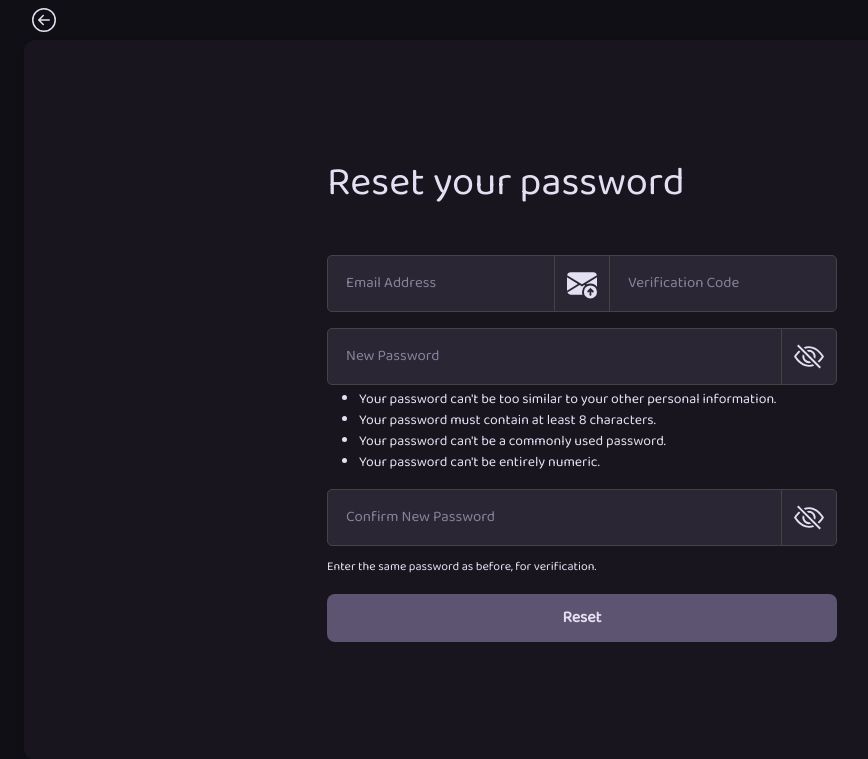
After one commit to Alex-SA1/Efficient-Study-Platform, a Django app: template website/templates/reset_password.html in a window 1280 px wide. The commit adds this page. Shown: the top 759 px of the page, without its empty margins (58-926 px from the left). Run offline with Django 3.2, Linux system fonts and the light colour scheme; the template is opened without the code that fills it, so the values that code supplies are empty; some libraries are stand-ins or nearby versions.

Commit message:
add forgot password

```diff
--- /dev/null
+++ b/website/static/css/reset_password.css
@@ -0,0 +1,66 @@
+@import url("https://fonts.googleapis.com/css2?family=Baloo+2&display=swap");
+
+body {
+    font-family: "Baloo 2", cursive;
+    color: #e4e0f3;
+    text-rendering: optimizeLegibility;
+    font-weight: initial;
+    background: #110f16;
+}
+
+.minimal-form {
+    background: #18151f;
+    padding: 3rem;
+    border-radius: 12px;
+    box-shadow: 0 5px 15px rgba(0, 0, 0, 0.03);
+}
+
+.minimal-form .form-control {
+    background: #2a2633;
+    border-color: #444;
+    padding: 14px 18px;
+    font-size: 15px;
+    transition: all 0.2s ease;
+    color: #e4e0f3;
+    border-top-left-radius: 5px;
+    border-bottom-left-radius: 5px;
+    border-top-right-radius: 5px;
+    border-bottom-right-radius: 5px
+}
+
+.minimal-form .form-control::placeholder {
+    color: #88829c;
+}
+
+.minimal-form .form-control:focus {
+    background: #332e41;
+    border-color: #7f5fd7;
+    box-shadow: 0 0 0 3px rgba(127, 95, 215, 0.35);
+    outline: none;
+}
+
+.minimal-form .btn-submit {
+    background: #5c5470;
+    border: none;
+    border-radius: 0.5rem;
+    padding: 12px 0;
+    font-weight: 600;
+    width: 100%;
+    color: #e4e0f3;
+}
+
+.minimal-form .btn-submit:hover {
+    background: #6e6584;
+}
+
+.minimal-form a {
+    color: #e4e0f3;
+}
+
+.minimal-form .form-text li {
+    color: #e4e0f3;
+}
+
+.minimal-form .helptext .form-text small {
+    color: #e4e0f3;
+}
--- /dev/null
+++ b/website/static/js/reset_password.js
@@ -0,0 +1,26 @@
+function showPassword(passwordInputFieldId, inputFieldSVGId) {
+  var input = document.getElementById(passwordInputFieldId);
+  if (input.type == "password") {
+    input.type = "text";
+  }
+  else {
+    input.type = "password";
+  }
+
+  var svgButton = document.getElementById(inputFieldSVGId)
+  if (input.type == "text") {
+    // set the svg to open eye because the password is shown
+    svgButton.innerHTML = `
+            <path d="M16 8s-3-5.5-8-5.5S0 8 0 8s3 5.5 8 5.5S16 8 16 8M1.173 8a13 13 0 0 1 1.66-2.043C4.12 4.668 5.88 3.5 8 3.5s3.879 1.168 5.168 2.457A13 13 0 0 1 14.828 8q-.086.13-.195.288c-.335.48-.83 1.12-1.465 1.755C11.879 11.332 10.119 12.5 8 12.5s-3.879-1.168-5.168-2.457A13 13 0 0 1 1.172 8z" />
+            <path d="M8 5.5a2.5 2.5 0 1 0 0 5 2.5 2.5 0 0 0 0-5M4.5 8a3.5 3.5 0 1 1 7 0 3.5 3.5 0 0 1-7 0" />
+        `;
+  }
+  else {
+    // set the svg to closed eye because the password is hidden
+    svgButton.innerHTML = `
+            <path d="M13.359 11.238C15.06 9.72 16 8 16 8s-3-5.5-8-5.5a7 7 0 0 0-2.79.588l.77.771A6 6 0 0 1 8 3.5c2.12 0 3.879 1.168 5.168 2.457A13 13 0 0 1 14.828 8q-.086.13-.195.288c-.335.48-.83 1.12-1.465 1.755q-.247.248-.517.486z"/>
+            <path d="M11.297 9.176a3.5 3.5 0 0 0-4.474-4.474l.823.823a2.5 2.5 0 0 1 2.829 2.829zm-2.943 1.299.822.822a3.5 3.5 0 0 1-4.474-4.474l.823.823a2.5 2.5 0 0 0 2.829 2.829"/>
+            <path d="M3.35 5.47q-.27.24-.518.487A13 13 0 0 0 1.172 8l.195.288c.335.48.83 1.12 1.465 1.755C4.121 11.332 5.881 12.5 8 12.5c.716 0 1.39-.133 2.02-.36l.77.772A7 7 0 0 1 8 13.5C3 13.5 0 8 0 8s.939-1.721 2.641-3.238l.708.709zm10.296 8.884-12-12 .708-.708 12 12z"/>
+        `;
+  }
+}
--- a/website/templates/login.html
+++ b/website/templates/login.html
@@ -120,7 +120,7 @@
               <a href="{% url 'register' %}" class="text-decoration-none form-text">Don't have an account?</a>
             </div>
             <div class="text-center ">
-              <a href="{% url 'home' %}" class="text-decoration-none form-text">Forgot your password?</a>
+              <a href="{% url 'reset_password' %}" class="text-decoration-none form-text">Forgot your password?</a>
             </div>
           </form>
         </form>
--- a/website/templates/register.html
+++ b/website/templates/register.html
@@ -133,9 +133,6 @@
 
                     </p>
 
-
-
-
                     <p>
 
                     <div class="input-group">
@@ -264,7 +261,8 @@
                 headers: {
                     'Content-Type': 'application/json',
                     'X-CSRFToken': '{{csrf_token}}',
-                    'X-Requested-With': 'XMLHttpRequest'
+                    'X-Requested-With': 'XMLHttpRequest',
+                    'X-Requested-For': 'Registration'
                 },
                 body: JSON.stringify({ username, email })
             })
--- /dev/null
+++ b/website/templates/reset_password.html
@@ -0,0 +1,282 @@
+{% load static %}
+<!doctype html>
+<html lang="en">
+
+<head>
+    <meta charset="utf-8">
+    <meta name="viewport" content="width=device-width, initial-scale=1">
+    <title>Efficient Study</title>
+    <link href="https://cdn.jsdelivr.net/npm/bootstrap@5.3.3/dist/css/bootstrap.min.css" rel="stylesheet"
+        integrity="sha384-QWTKZyjpPEjISv5WaRU9OFeRpok6YctnYmDr5pNlyT2bRjXh0JMhjY6hW+ALEwIH" crossorigin="anonymous">
+
+    <link rel="stylesheet" href="{% static '/css/reset_password.css' %}">
+    <script type="text/javascript" src="{% static '/js/reset_password.js' %}"></script>
+</head>
+
+<body>
+
+    <div class="container">
+        {% if messages %}
+        {% for message in messages %}
+        <div class="alert alert-primary alert-dismissible fade show" role="alert">
+            <strong> {{ message }} </strong>
+            <button type="button" class="btn-close" data-bs-dismiss="alert" aria-label="Close"></button>
+        </div>
+        {% endfor %}
+        {% endif %}
+
+        <div class="alert alert-success" id="infoAlert" role="alert" style="display: none;">
+
+            <h4 class="alert-heading">Information</h4>
+            <p>If you want to see your password you have to click on "eye" button and keep pressed the click. After
+                releasing
+                the click,
+                the password will still be shown for 500ms. Also, you could leave the clickable area of the button with
+                mouse
+                pressed and the
+                same behavior as for releasing the mouse action will occur.
+            </p>
+            <hr>
+            <button type="button" onclick="closeInfo()" style="border: none; background: none;">
+                <span aria-hidden="true" style="font-size: 1.2rem;">&times;</span>
+            </button>
+
+        </div>
+
+        <div class="p-2 d-flex justify-content-between align-items-center">
+            <a href="{% url 'login' %}"> <svg xmlns=" http://www.w3.org/2000/svg" width="24" height="24"
+                    fill="currentColor" class="bi bi-arrow-left-square" viewBox="0 0 16 16"
+                    style="color: #e4e0f3; cursor: pointer;">
+                    <path fill-rule="evenodd"
+                        d="M1 8a7 7 0 1 0 14 0A7 7 0 0 0 1 8m15 0A8 8 0 1 1 0 8a8 8 0 0 1 16 0m-4.5-.5a.5.5 0 0 1 0 1H5.707l2.147 2.146a.5.5 0 0 1-.708.708l-3-3a.5.5 0 0 1 0-.708l3-3a.5.5 0 1 1 .708.708L5.707 7.5z" />
+                </svg>
+                </svg>
+            </a>
+        </div>
+
+        <div class="mx-auto d-flex flex-column align-items-center justify-content-center minimal-form"
+            style="min-height: 90vh;">
+
+            <div class="col-md-6 col-12">
+                {% if user.is_authenticated %}
+
+                <h1 class="text-center">You are already logged in!</h1>
+                <div class="text-center p-2 fs-3">
+                    <a href="{% url 'main' %}" class="text-decoration-none form-text">Main Page</a>
+                </div>
+
+                {% else %}
+
+                <h1>Reset your password</h1>
+
+
+                <br />
+                <form method="POST" action="{% url 'reset_password' %}">
+                    {% csrf_token %}
+                    {% if form.errors %}
+                    <div class="alert alert-primary alert-dismissible fade show" role="alert">
+                        Your Form Has errors
+                        {% for field in form %}
+                        {% if field.errors %}
+                        {{ field.errors }}
+                        {% endif %}
+                        {% endfor %}
+                        <button type="button" class="btn-close" data-bs-dismiss="alert" aria-label="Close">
+
+                        </button>
+                    </div>
+                    {% endif %}
+
+                    <form>
+
+                        <p>
+
+                        <div class="input-group">
+                            <input type="text" name="email" id="email" class="form-control" placeholder="Email Address"
+                                maxlength="320" required id="id_email">
+
+                            <div class="input-group-text border-1" style="background-color: #2a2633; border-color: #444;
+                                border-top-left-radius: 0px;
+                                border-bottom-left-radius: 0px;
+                                border-top-right-radius: 0px;
+                                border-bottom-right-radius: 0px;
+                                ">
+
+                                <svg xmlns="http://www.w3.org/2000/svg" id="btnSendVerificationCode" width="30"
+                                    height="43" fill="currentColor" style="color: #e4e0f3; cursor: pointer;"
+                                    onclick="sendVerificationCode()" class="bi bi-eye" viewBox="0 0 16 16">
+                                    <path
+                                        d="M.05 3.555A2 2 0 0 1 2 2h12a2 2 0 0 1 1.95 1.555L8 8.414zM0 4.697v7.104l5.803-3.558zm.192 8.159 6.57-4.027L8 9.586l1.239-.757.367.225A4.49 4.49 0 0 0 8 12.5c0 .526.09 1.03.256 1.5H2a2 2 0 0 1-1.808-1.144M16 4.697v4.974A4.5 4.5 0 0 0 12.5 8a4.5 4.5 0 0 0-1.965.45l-.338-.207z" />
+                                    <path
+                                        d="M12.5 16a3.5 3.5 0 1 0 0-7 3.5 3.5 0 0 0 0 7m.354-5.354 1.25 1.25a.5.5 0 0 1-.708.708L13 12.207V14a.5.5 0 0 1-1 0v-1.717l-.28.305a.5.5 0 0 1-.737-.676l1.149-1.25a.5.5 0 0 1 .722-.016" />
+                                </svg>
+
+                            </div>
+
+                            <input type="text" name="verification_code" class="form-control"
+                                placeholder="Verification Code" maxlength="8" id="id_verification_code" required>
+                        </div>
+
+                        </p>
+
+                        <p>
+
+                        <div class="input-group">
+                            <input type="password" name="new_password1" autocomplete="new-password" class="form-control"
+                                placeholder="New Password" required aria-describedby="id_password1_helptext"
+                                id="id_password1">
+                            <div class="input-group-append">
+                                <div class="input-group-text border-1" style="background-color: #2a2633; border-color: #444;
+                                border-top-left-radius: 0px;
+                                border-bottom-left-radius: 0px;
+                                border-top-right-radius: 5px;
+                                border-bottom-right-radius: 5px;
+                                ">
+                                    <svg xmlns="http://www.w3.org/2000/svg" id="btnEye1" width="30" height="43"
+                                        fill="currentColor" style="color: #e4e0f3; cursor: pointer;"
+                                        onclick="showPassword('id_password1', 'btnEye1')" class="bi bi-eye"
+                                        viewBox="0 0 16 16">
+                                        <path
+                                            d="M13.359 11.238C15.06 9.72 16 8 16 8s-3-5.5-8-5.5a7 7 0 0 0-2.79.588l.77.771A6 6 0 0 1 8 3.5c2.12 0 3.879 1.168 5.168 2.457A13 13 0 0 1 14.828 8q-.086.13-.195.288c-.335.48-.83 1.12-1.465 1.755q-.247.248-.517.486z" />
+                                        <path
+                                            d="M11.297 9.176a3.5 3.5 0 0 0-4.474-4.474l.823.823a2.5 2.5 0 0 1 2.829 2.829zm-2.943 1.299.822.822a3.5 3.5 0 0 1-4.474-4.474l.823.823a2.5 2.5 0 0 0 2.829 2.829" />
+                                        <path
+                                            d="M3.35 5.47q-.27.24-.518.487A13 13 0 0 0 1.172 8l.195.288c.335.48.83 1.12 1.465 1.755C4.121 11.332 5.881 12.5 8 12.5c.716 0 1.39-.133 2.02-.36l.77.772A7 7 0 0 1 8 13.5C3 13.5 0 8 0 8s.939-1.721 2.641-3.238l.708.709zm10.296 8.884-12-12 .708-.708 12 12z" />
+                                    </svg>
+                                    <!-- open eye svg
+                                 <svg xmlns="http://www.w3.org/2000/svg" width="16" height="16" fill="currentColor" class="bi bi-eye-slash" viewBox="0 0 16 16">
+                                    <path
+                                        d="M16 8s-3-5.5-8-5.5S0 8 0 8s3 5.5 8 5.5S16 8 16 8M1.173 8a13 13 0 0 1 1.66-2.043C4.12 4.668 5.88 3.5 8 3.5s3.879 1.168 5.168 2.457A13 13 0 0 1 14.828 8q-.086.13-.195.288c-.335.48-.83 1.12-1.465 1.755C11.879 11.332 10.119 12.5 8 12.5s-3.879-1.168-5.168-2.457A13 13 0 0 1 1.172 8z" />
+                                    <path
+                                        d="M8 5.5a2.5 2.5 0 1 0 0 5 2.5 2.5 0 0 0 0-5M4.5 8a3.5 3.5 0 1 1 7 0 3.5 3.5 0 0 1-7 0" />
+                                </svg>
+                                -->
+                                </div>
+                            </div>
+                        </div>
+
+                        <span class="helptext" id="id_password1_helptext">
+                            <ul class="form-text text-muted small">
+                                <li>Your password can't be too similar to your other personal information.</li>
+                                <li>Your password must contain at least 8 characters.</li>
+                                <li>Your password can't be a commonly used password.</li>
+                                <li>Your password can't be entirely numeric.</li>
+                            </ul>
+                        </span>
+                        </p>
+
+                        <p>
+
+                        <div class="input-group mb-2">
+                            <input type="password" name="new_password2" autocomplete="new-password" class="form-control"
+                                placeholder="Confirm New Password" required aria-describedby="id_password2_helptext"
+                                id="id_password2">
+                            <div class="input-group-append">
+                                <div class="input-group-text border-1" style="background-color: #2a2633; border-color: #444;
+                                border-top-left-radius: 0px;
+                                border-bottom-left-radius: 0px;
+                                border-top-right-radius: 5px;
+                                border-bottom-right-radius: 5px;
+                                ">
+                                    <svg xmlns="http://www.w3.org/2000/svg" id="btnEye2" width="30" height="43"
+                                        fill="currentColor" style="color: #e4e0f3; cursor: pointer;"
+                                        onclick="showPassword('id_password2', 'btnEye2')" class="bi bi-eye"
+                                        viewBox="0 0 16 16">
+                                        <path
+                                            d="M13.359 11.238C15.06 9.72 16 8 16 8s-3-5.5-8-5.5a7 7 0 0 0-2.79.588l.77.771A6 6 0 0 1 8 3.5c2.12 0 3.879 1.168 5.168 2.457A13 13 0 0 1 14.828 8q-.086.13-.195.288c-.335.48-.83 1.12-1.465 1.755q-.247.248-.517.486z" />
+                                        <path
+                                            d="M11.297 9.176a3.5 3.5 0 0 0-4.474-4.474l.823.823a2.5 2.5 0 0 1 2.829 2.829zm-2.943 1.299.822.822a3.5 3.5 0 0 1-4.474-4.474l.823.823a2.5 2.5 0 0 0 2.829 2.829" />
+                                        <path
+                                            d="M3.35 5.47q-.27.24-.518.487A13 13 0 0 0 1.172 8l.195.288c.335.48.83 1.12 1.465 1.755C4.121 11.332 5.881 12.5 8 12.5c.716 0 1.39-.133 2.02-.36l.77.772A7 7 0 0 1 8 13.5C3 13.5 0 8 0 8s.939-1.721 2.641-3.238l.708.709zm10.296 8.884-12-12 .708-.708 12 12z" />
+                                    </svg>
+                                    <!-- open eye svg
+                                 <svg xmlns="http://www.w3.org/2000/svg" width="16" height="16" fill="currentColor" class="bi bi-eye-slash" viewBox="0 0 16 16">
+                                    <path
+                                        d="M16 8s-3-5.5-8-5.5S0 8 0 8s3 5.5 8 5.5S16 8 16 8M1.173 8a13 13 0 0 1 1.66-2.043C4.12 4.668 5.88 3.5 8 3.5s3.879 1.168 5.168 2.457A13 13 0 0 1 14.828 8q-.086.13-.195.288c-.335.48-.83 1.12-1.465 1.755C11.879 11.332 10.119 12.5 8 12.5s-3.879-1.168-5.168-2.457A13 13 0 0 1 1.172 8z" />
+                                    <path
+                                        d="M8 5.5a2.5 2.5 0 1 0 0 5 2.5 2.5 0 0 0 0-5M4.5 8a3.5 3.5 0 1 1 7 0 3.5 3.5 0 0 1-7 0" />
+                                </svg>
+                                -->
+                                </div>
+                            </div>
+                        </div>
+
+                        <span class="helptext" id="id_password2_helptext">
+                            <span class="form-text text-muted">
+                                <small>Enter the same password as before, for verification.</small>
+                            </span>
+                        </span>
+                        </p>
+
+                        <button type="submit" class="btn-submit">Reset</button>
+                    </form>
+                </form>
+
+
+                {% endif %}
+
+            </div>
+
+        </div>
+
+        <script src="https://cdn.jsdelivr.net/npm/sweetalert2@11"></script>
+        <script src="https://cdn.jsdelivr.net/npm/bootstrap@5.3.3/dist/js/bootstrap.bundle.min.js"
+            integrity="sha384-YvpcrYf0tY3lHB60NNkmXc5s9fDVZLESaAA55NDzOxhy9GkcIdslK1eN7N6jIeHz"
+            crossorigin="anonymous"></script>
+    </div>
+
+    <script>
+        function sendVerificationCode() {
+            var email = document.getElementById("email").value;
+
+            if (!email) {
+                Swal.fire({
+                    icon: "error",
+                    title: "Oops...",
+                    text: "Email is missing!",
+                    color: '#e4e0f3',
+                    background: '#110f16',
+                    confirmButtonColor: '#5c5470'
+
+                });
+                return;
+            }
+
+            fetch("{% url 'send_verification_code' %}", {
+                method: "POST",
+                headers: {
+                    'Content-Type': 'application/json',
+                    'X-CSRFToken': '{{csrf_token}}',
+                    'X-Requested-With': 'XMLHttpRequest',
+                    'X-Requested-For': 'Reset_Password'
+                },
+                body: JSON.stringify({ email })
+            })
+                .then(response => response.json())
+                .then(data =>
+                    Swal.fire({
+                        icon: "success",
+                        title: "Verification code was sent successfully!",
+                        showConfirmButton: false,
+                        timer: 2200,
+                        color: '#e4e0f3',
+                        background: '#110f16'
+                    })
+                )
+                .catch(err =>
+                    Swal.fire({
+                        icon: "error",
+                        title: "Oops...",
+                        text: "There was an error sending the verification code!",
+                        color: '#e4e0f3',
+                        background: '#110f16',
+                        showConfirmButton: false,
+                        timer: 2500,
+                    })
+                )
+
+        }
+    </script>
+</body>
+
+</html>
--- a/website/urls.py
+++ b/website/urls.py
@@ -20,5 +20,6 @@ urlpatterns = [
          TaskDelete.as_view(), name='delete-task'),
     path('send_verification_code/', views.send_verification_code,
          name='send_verification_code'),
-    path('error_404/', views.error_404, name='error_404')
+    path('error_404/', views.error_404, name='error_404'),
+    path('reset_password/', views.reset_password, name='reset_password')
 ] + static(settings.STATIC_URL, document_root=settings.STATIC_ROOT)
```
Also changed, not shown: website/forms.py (+47 -0 lines), website/utils.py (+3 -10 lines), website/views.py (+88 -14 lines).
